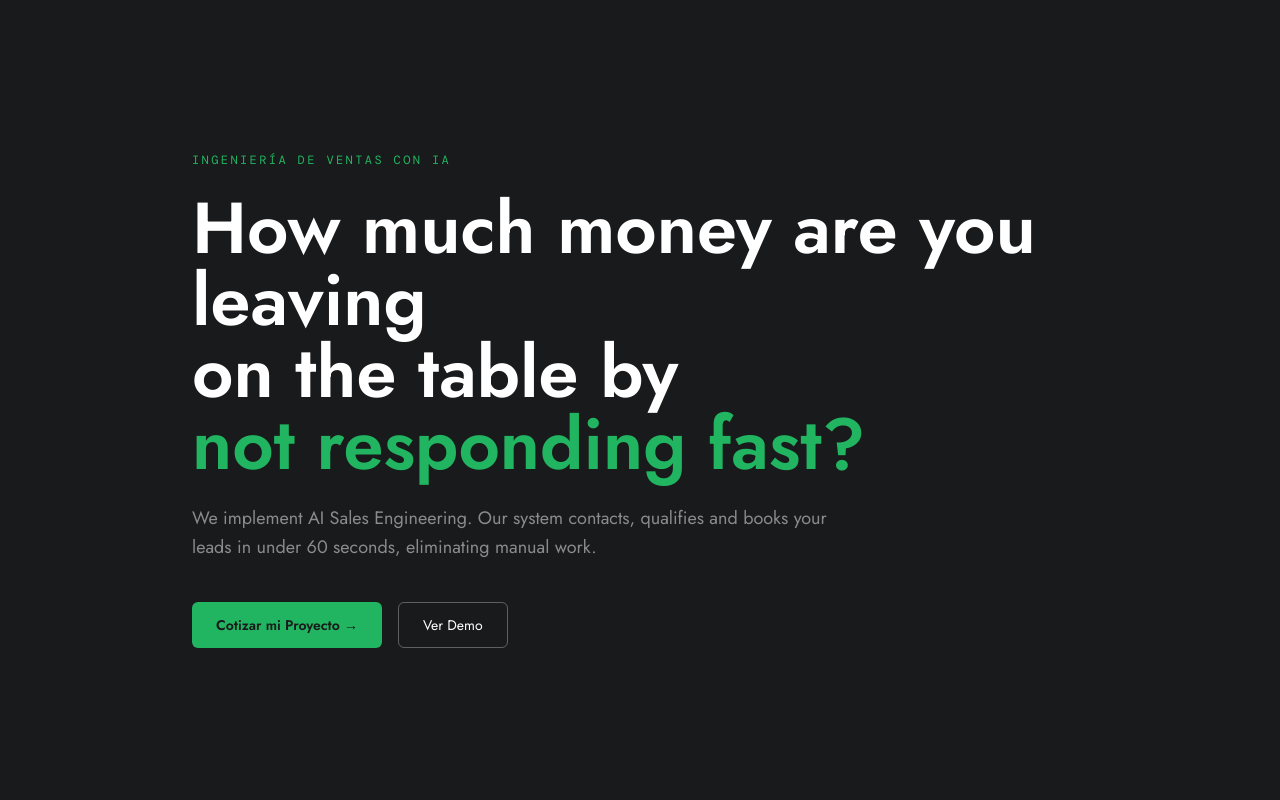
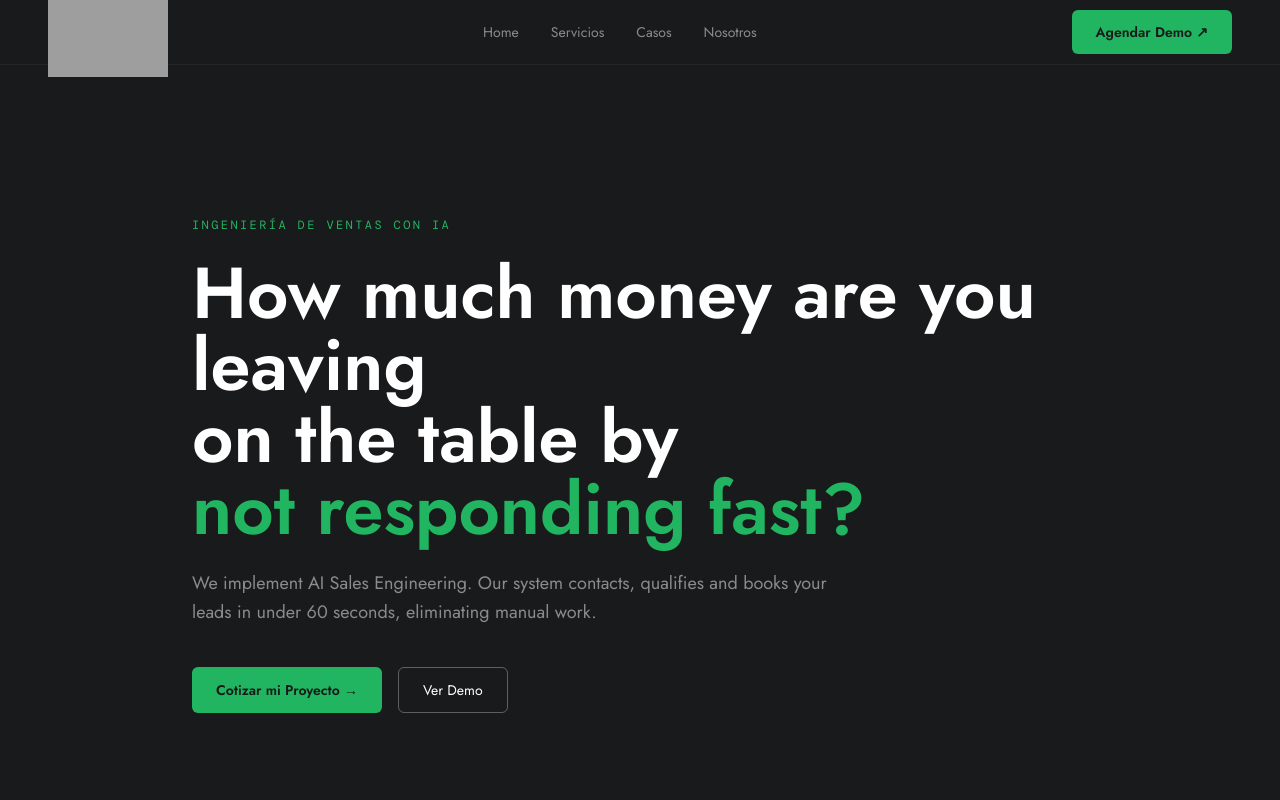
Before and after one commit to ftorrelles/nexdevp, a Next.js app: page /en in a window 1280 px wide. Shown: the top 800 px of the page. Built offline with nearby package versions, Linux system fonts and the light colour scheme; grey boxes are pictures that could not be loaded; a web font is replaced by a local one.

Commit message:
feat(homepage): wire all sections into page.tsx

```diff
--- a/src/app/[locale]/page.tsx
+++ b/src/app/[locale]/page.tsx
@@ -1,11 +1,15 @@
 import { setRequestLocale } from 'next-intl/server'
 import { getPublishedCases } from '@/content/case-studies'
 import { getServices } from '@/content/services'
+import { Navbar } from '@/components/layout/Navbar'
 import { Hero } from '@/components/sections/Hero'
 import { Pains } from '@/components/sections/Pains'
 import { Services } from '@/components/sections/Services'
 import { Methodology } from '@/components/sections/Methodology'
+import { DemoSection } from '@/components/sections/DemoSection'
 import { Cases } from '@/components/sections/Cases'
+import { Stats } from '@/components/sections/Stats'
+import { Guarantee } from '@/components/sections/Guarantee'
 import { Retainer } from '@/components/sections/Retainer'
 import { About } from '@/components/sections/About'
 import { LeadCapture } from '@/components/sections/LeadCapture'
@@ -24,16 +28,22 @@ export default async function HomePage({ params }: Props) {
   const services = getServices()
 
   return (
+    <>
+      <Navbar />
       <main>
         <Hero />
         <Pains />
         <Services services={services} locale={locale as Locale} />
         <Methodology />
+        <DemoSection />
         <Cases cases={cases} locale={locale as Locale} />
+        <Stats />
+        <Guarantee />
         <Retainer />
         <About />
         <LeadCapture />
         <Footer locale={locale as Locale} />
       </main>
+    </>
   )
 }
```
Lines whose indentation alone changed are shown as unchanged.
